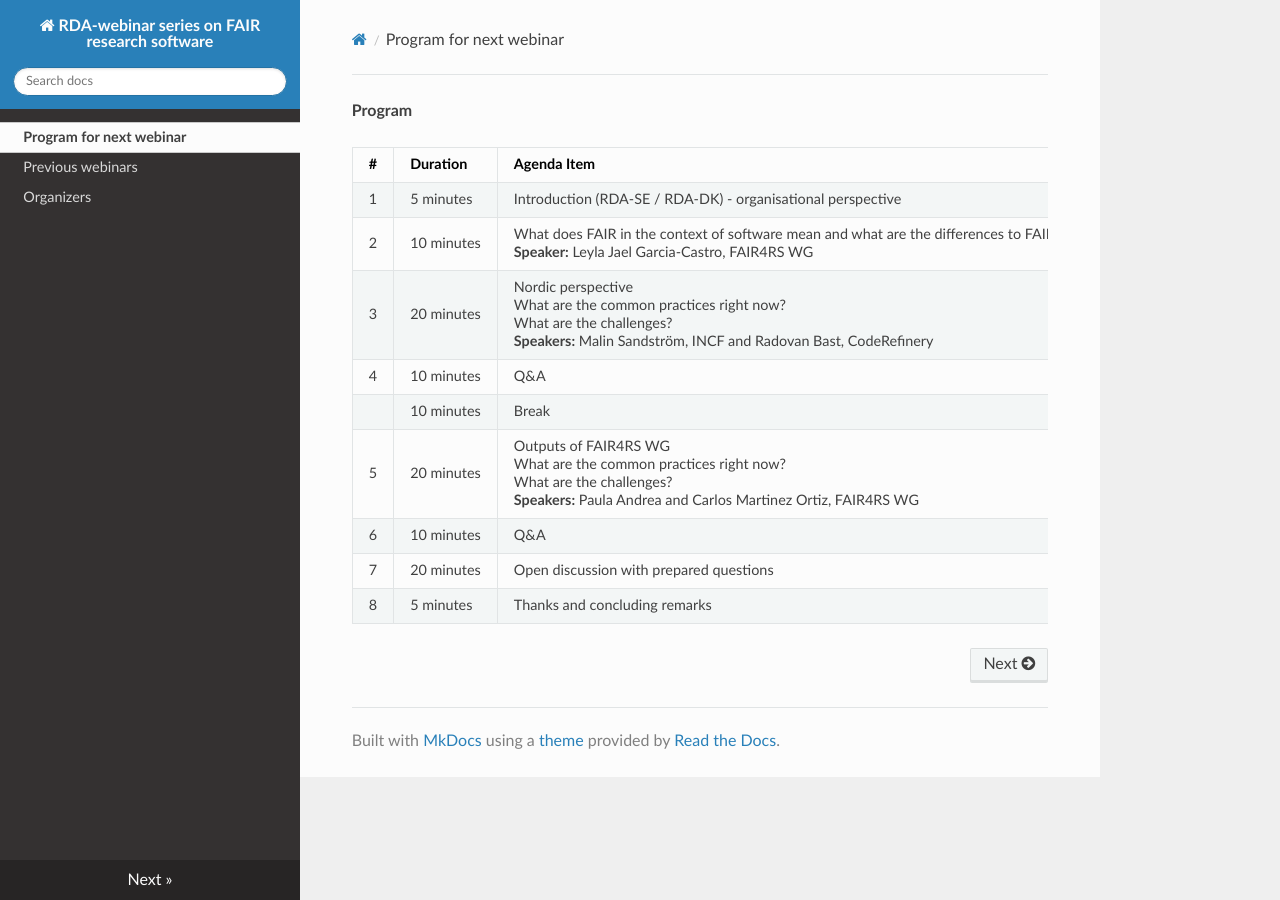
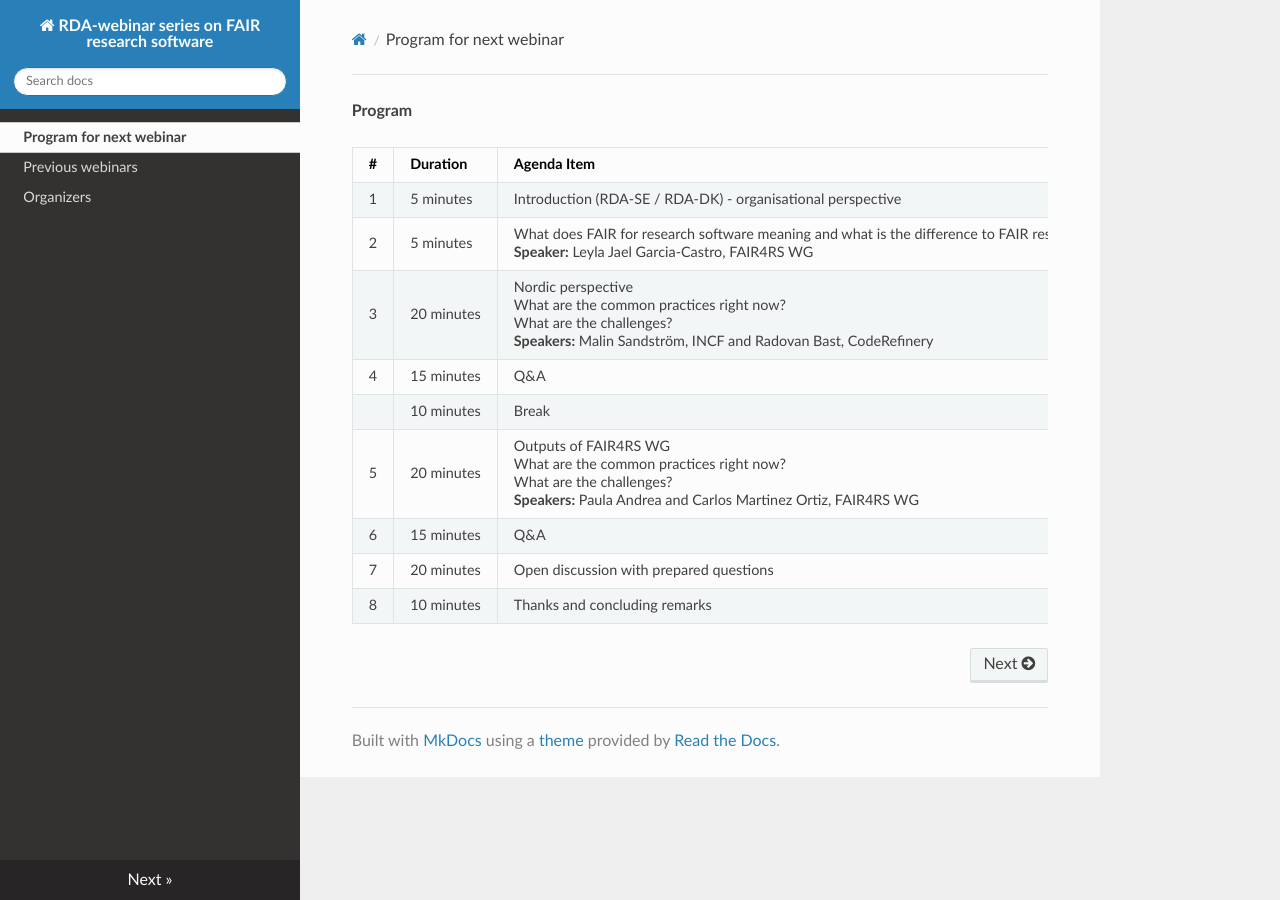
Before and after one commit to Hannah-DK/RDA-webinar, an MkDocs documentation site: the page built from docs/Program.md, in a window 1280 px wide. Built offline with MkDocs 1.6.1, drawn with Linux system fonts in a browser that asks for light colours; nearby versions of some CDN libraries.

Commit message:
Update Program.md

```diff
--- a/docs/Program.md
+++ b/docs/Program.md
@@ -5,11 +5,11 @@
 | #   | Duration   | Agenda Item                                                                                                            |
 |:----|:-----------|:-----------------------------------------------------------------------------------------------------------------------|
 | 1   | 5 minutes   | Introduction (RDA-SE / RDA-DK) - organisational perspective|
-| 2   | 10 minutes  | What does FAIR in the context of software mean and what are the differences to FAIR data <br />**Speaker:** Leyla Jael Garcia-Castro, FAIR4RS WG<br />|
+| 2   | 5 minutes  | What does FAIR for research software meaning and what is the difference to FAIR research data <br />**Speaker:** Leyla Jael Garcia-Castro, FAIR4RS WG<br />|
 | 3   | 20 minutes  | Nordic perspective <br /> What are the common practices right now? <br /> What are the challenges? <br />**Speakers:** Malin Sandström, INCF and Radovan Bast, CodeRefinery|
-| 4   | 10 minutes  | Q&A    |
+| 4   | 15 minutes  | Q&A    |
 |     | 10 minutes  | Break   |
 | 5   | 20 minutes  | Outputs of FAIR4RS WG <br /> What are the common practices right now? <br /> What are the challenges? <br />**Speakers:** Paula Andrea and Carlos Martinez Ortiz, FAIR4RS WG|
-| 6   | 10 minutes  | Q&A  |
+| 6   | 15 minutes  | Q&A  |
 | 7   | 20 minutes  | Open discussion with prepared questions  |
-| 8   | 5 minutes   | Thanks and concluding remarks |
+| 8   | 10 minutes   | Thanks and concluding remarks |
```
